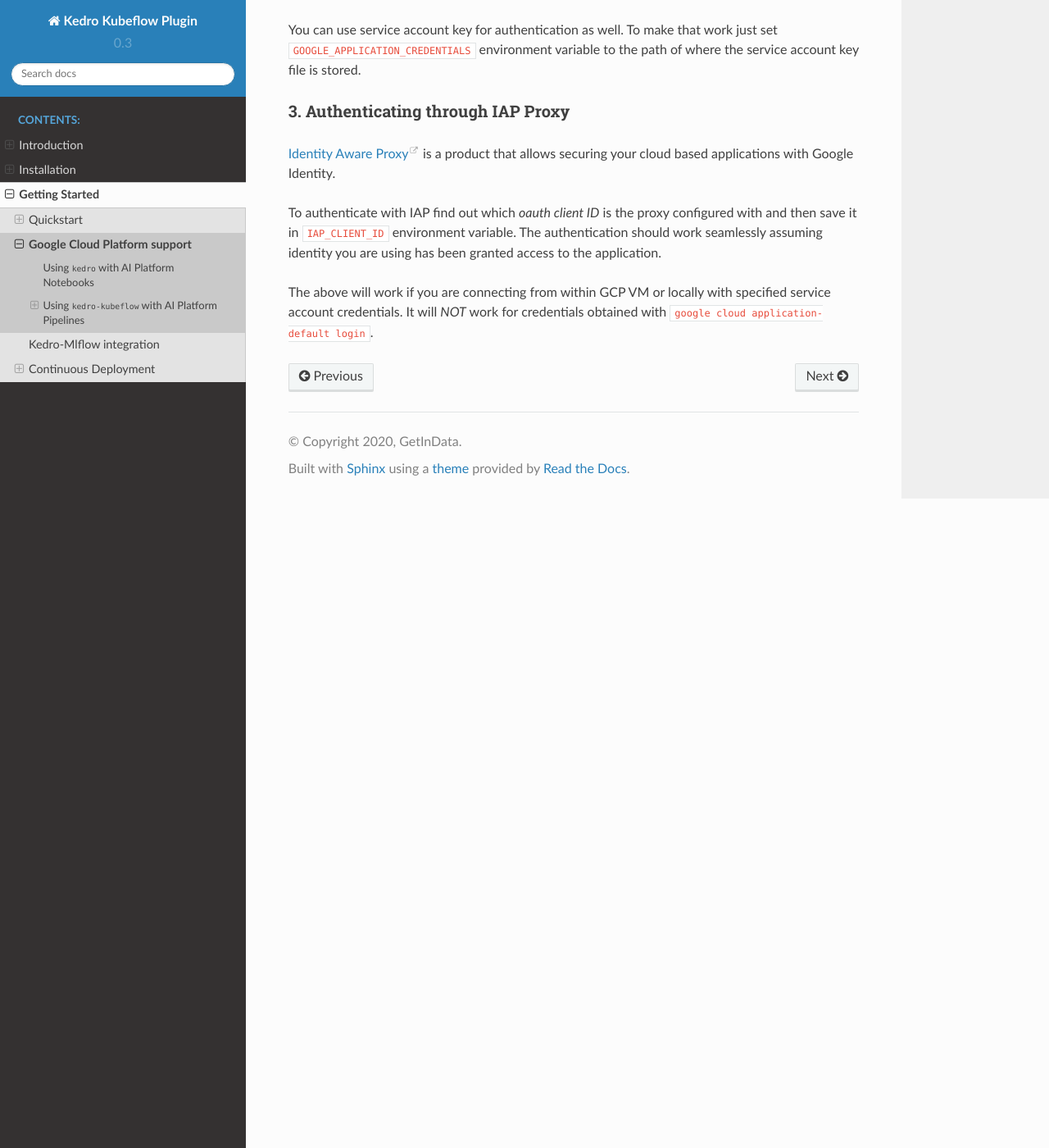
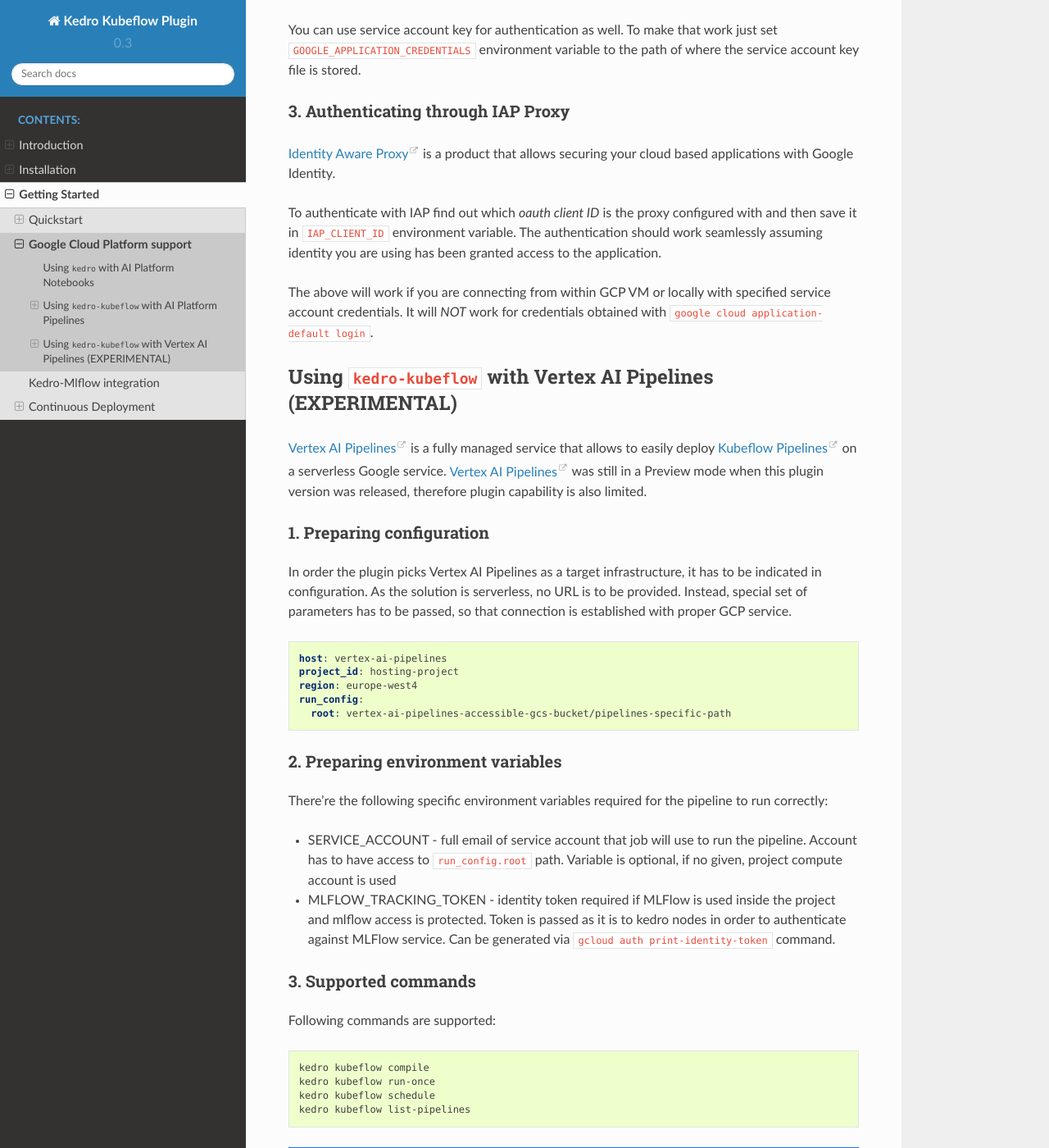
Before and after one commit to getindata/kedro-kubeflow, a Sphinx documentation site: the page built from docs/source/03_getting_started/02_gcp.md, in a window 1280 px wide and 1400 px high, scrolled down 998 px. Shown: the whole window at 82% size. Built offline with Sphinx 7.4.7 and the Read the Docs theme 2.0.0, drawn with Linux system fonts in a browser that asks for light colours.

Commit message:
Documentation updated.

````diff
--- a/docs/source/03_getting_started/02_gcp.md
+++ b/docs/source/03_getting_started/02_gcp.md
@@ -53,3 +53,48 @@
 The above will work if you are connecting from within GCP VM or locally with specified
 service account credentials. It will *NOT* work for credentials obtained with `google
 cloud application-default login`.
+
+### Using `kedro-kubeflow` with Vertex AI Pipelines (EXPERIMENTAL)
+
+[Vertex AI Pipelines](https://cloud.google.com/vertex-ai/docs/pipelines)
+is a fully managed service that allows to easily deploy
+[Kubeflow Pipelines](https://www.kubeflow.org/docs/pipelines/overview/pipelines-overview/)
+on a serverless Google service. [Vertex AI Pipelines](https://cloud.google.com/vertex-ai/docs/pipelines)
+was still in a Preview mode when this plugin version was released, therefore plugin
+capability is also limited.
+
+##### 1. Preparing configuration
+
+In order the plugin picks Vertex AI Pipelines as a target infrastructure, it has to be indicated
+in configuration. As the solution is serverless, no URL is to be provided. Instead, special set
+of parameters has to be passed, so that connection is established with proper GCP service.
+
+```yaml
+host: vertex-ai-pipelines
+project_id: hosting-project
+region: europe-west4
+run_config:
+  root: vertex-ai-pipelines-accessible-gcs-bucket/pipelines-specific-path
+```
+
+##### 2. Preparing environment variables
+
+There're the following specific environment variables required for the pipeline to run correctly:
+ * SERVICE_ACCOUNT - full email of service account that job will use to run the pipeline. Account has
+to have access to `run_config.root` path. Variable is optional, if no given, project compute account is used
+ * MLFLOW_TRACKING_TOKEN - identity token required if MLFlow is used inside the project and mlflow access
+     is protected. Token is passed as it is to kedro nodes in order to authenticate against MLFlow service.
+   Can be generated via `gcloud auth print-identity-token` command.
+
+#### 3. Supported commands
+
+Following commands are supported:
+
+```bash
+kedro kubeflow compile
+kedro kubeflow run-once
+kedro kubeflow schedule
+kedro kubeflow list-pipelines
+```
+
+![Vertex_AI_Pipelines](vertex_ai_pipelines.png)
````
Also changed, not shown: docs/source/02_installation/02_configuration.md (+3 -0 lines), docs/source/03_getting_started/vertex_ai_pipelines.png (added).
